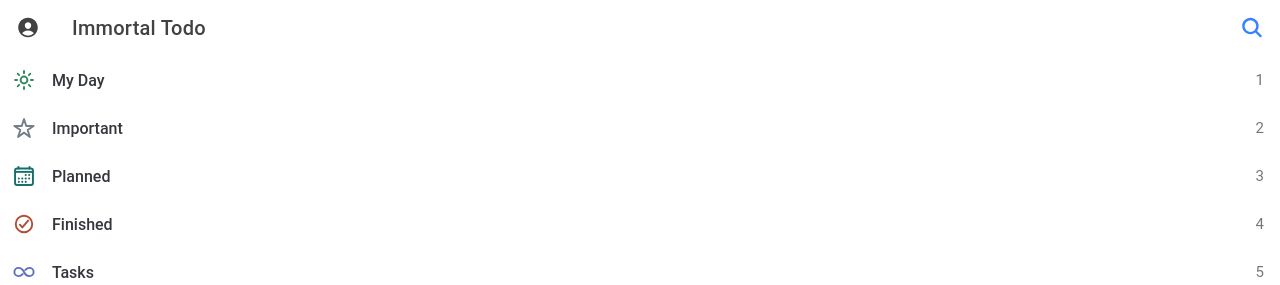
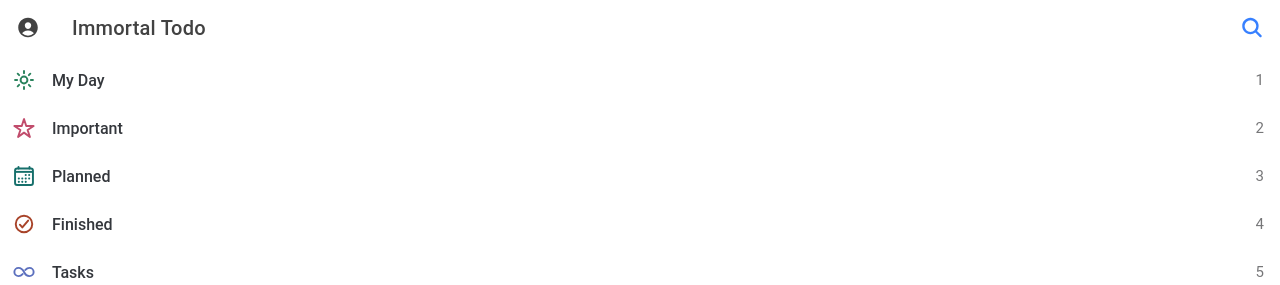
Before and after one commit to immortalt/immortal-todo, a React (Create React App) app: page /home in a window 1280 px wide. Shown: the top 285 px of the page. Built offline with nearby package versions, Linux system fonts and the light colour scheme.

Commit message:
style(TodoList): add more color themes; cancel the delay of changing status bar color

```diff
--- a/src/pages/Home/index.tsx
+++ b/src/pages/Home/index.tsx
@@ -21,6 +21,7 @@ import {Link} from "react-router-dom";
 import quickLists from "../../theme/quickLists";
 import {setStatusbarColor} from "../../theme/utils";
 import useIsDark from "../../hooks/useIsDark";
+import {listThemes, ThemeUnit} from '../../theme/listThemes';
 
 const preventDefault = (e: any) => e.preventDefault();
 const Home: React.FC = () => {
@@ -59,12 +60,13 @@ const Home: React.FC = () => {
                 </IonHeader>
                 <IonContent fullscreen>
                     {quickLists.map((item) => {
-                        const {id, title, color, count, icon, theme} = item;
+                        const {id, title, count, icon, theme} = item;
+                        const time = isDark ? "dark" : "light";
                         return (
                             <IonItem key={id} style={itemStyle} routerLink={`/todo/${id}/${theme}`} button detail={false}
                                      lines="none">
                                 <IonIcon style={{
-                                    color: color,
+                                    color: listThemes[theme][time].icon,
                                     marginLeft: -3.5,
                                     marginRight: 17.5,
                                     fontSize: 22,
--- a/src/pages/TodoList/index.tsx
+++ b/src/pages/TodoList/index.tsx
@@ -47,9 +47,7 @@ const TodoList: React.FC<TodoPageProps> = ({match}) => {
     const listTheme: ListTheme = listThemes[theme];
     const themeUnit = isDark ? listTheme.dark : listTheme.light;
     useEffect(() => {
-        setTimeout(() => {
-            setStatusbarColor(themeUnit.background);
-        }, 325);
+        setStatusbarColor(themeUnit.background);
     }, [themeUnit.background])
     const styles = {
         header: {
--- a/src/theme/listThemes.ts
+++ b/src/theme/listThemes.ts
@@ -1,4 +1,6 @@
 export type ThemeUnit = {
+    // icon color
+    icon: string;
     // background color in list
     background: string;
     // text color in list toolbar
@@ -18,12 +20,62 @@ type themeDict = {
 export const listThemes: themeDict = {
     "green": {
         light: {
+            "icon": "#2A835D",
             "background": "#2A835D",
-            "text": "white",
+            "text": "#FFFFFF",
         },
         dark: {
+            "icon": "#4AA079",
             "background": "#080808",
             "text": "#4AA079",
         }
+    },
+    "pink": {
+        light: {
+            "icon": "#C14C6C",
+            "background": "#C14C6C",
+            "text": "#FFFFFF",
+        },
+        dark: {
+            "icon": "#E46C8C",
+            "background": "#080808",
+            "text": "#E46C8C",
+        }
+    },
+    "darkgreen-reverse": {
+        light: {
+            "icon": "#166F6B",
+            "background": "#DAF0EE",
+            "text": "#346D6A",
+        },
+        dark: {
+            "icon": "#8BD3CE",
+            "background": "#080808",
+            "text": "#9BD1CD",
+        }
+    },
+    "lightpink-reverse": {
+        light: {
+            "icon": "#A84329",
+            "background": "#F9E8DE",
+            "text": "#A84329",
+        },
+        dark: {
+            "icon": "#ECBDA2",
+            "background": "#080808",
+            "text": "#ECBDA2",
+        }
+    },
+    "purple": {
+        light: {
+            "icon": "#5C70BE",
+            "background": "#5C70BE",
+            "text": "#FFFFFF",
+        },
+        dark: {
+            "icon": "#788CDE",
+            "background": "#080808",
+            "text": "#788CDE",
+        }
     }
 }
--- a/src/theme/quickLists.ts
+++ b/src/theme/quickLists.ts
@@ -9,7 +9,6 @@ const quiclLists = [
     {
         "id": "myday",
         "title": "My Day",
-        "color": "#358965",
         "theme": "green",
         "count": 1,
         "icon": sunnyOutline
@@ -17,32 +16,28 @@ const quiclLists = [
     {
         "id": "important",
         "title": "Important",
-        "color": "#73808A",
-        "theme": "green",
+        "theme": "pink",
         "count": 2,
         "icon": starOutline
     },
     {
         "id": "planned",
         "title": "Planned",
-        "color": "#166F6B",
-        "theme": "green",
+        "theme": "darkgreen-reverse",
         "count": 3,
         "icon": calendarOutline
     },
     {
         "id": "finished",
         "title": "Finished",
-        "color": "#AD4E36",
-        "theme": "green",
+        "theme": "lightpink-reverse",
         "count": 4,
         "icon": checkmarkCircleOutline
     },
     {
         "id": "tasks",
         "title": "Tasks",
-        "color": "#5C70BE",
-        "theme": "green",
+        "theme": "purple",
         "count": 5,
         "icon": infiniteOutline
     }
```
